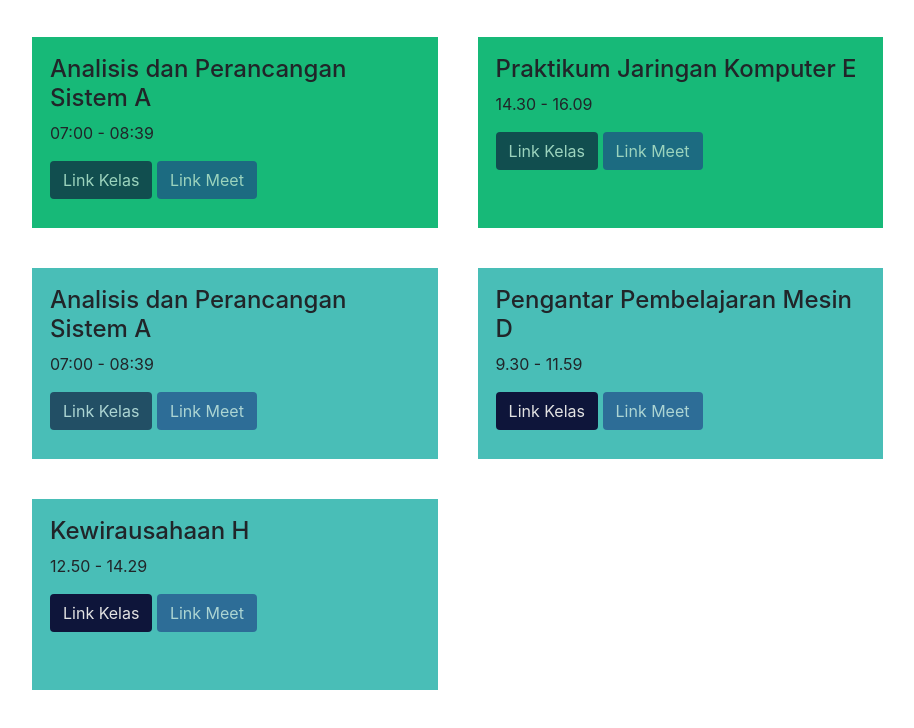
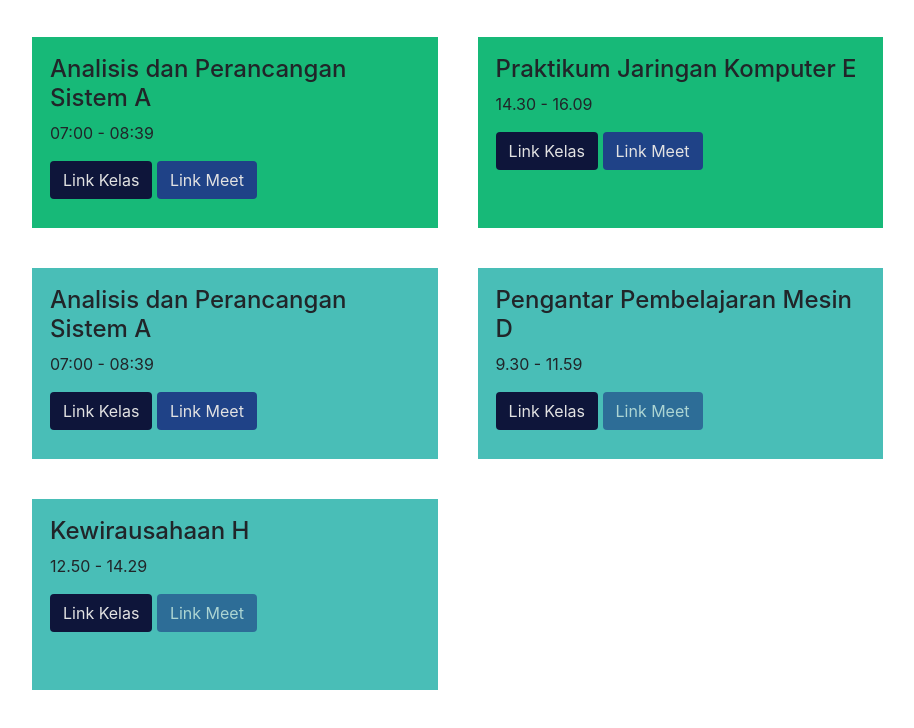
Before and after one commit to NofathZ/jadwal-kuliah, a plain HTML site: page index.html in a window 1280 px wide. Shown: the part 899-1627 px from the top of the page, without its empty margins (121-1035 px from the left). Drawn offline with nearby package versions, Linux system fonts and the light colour scheme.

Commit message:
enable some button

```diff
--- a/index.html
+++ b/index.html
@@ -86,16 +86,16 @@
                 <div class="content">
                     <h4>Analisis dan Perancangan Sistem A</h4>
                     <p>07:00 - 08:39</p>
-                    <a class="btn btn-color disabled" target="_blank" href="https://classroom.google.com/c/MjcxNDg1ODYxNDE3?cjc=nh7v6vf" role="button" >Link Kelas</a>
-                    <a class="btn btn-clr disabled" target="_blank" href="https://us02web.zoom.us/j/84229420354?pwd=NWRXTURVc2NjZHN4Mm1IcW9NaGlUUT09" role="button" target="_blank">Link Meet</a>
+                    <a class="btn btn-color" target="_blank" href="https://classroom.google.com/c/MjcxNDg1ODYxNDE3?cjc=nh7v6vf" role="button" >Link Kelas</a>
+                    <a class="btn btn-clr" target="_blank" href="https://us02web.zoom.us/j/84229420354?pwd=NWRXTURVc2NjZHN4Mm1IcW9NaGlUUT09" role="button" target="_blank">Link Meet</a>
                 </div>
             </div>
             <div class="column rabu">
                 <div class="content">
                     <h4>Praktikum Jaringan Komputer E</h4>
                     <p>14.30 - 16.09</p>
-                    <a class="btn btn-color disabled" target="_blank" href="#" role="button" >Link Kelas</a>
-                    <a class="btn btn-clr disabled" target="_blank" href="#" role="button" target="_blank">Link Meet</a>
+                    <a class="btn btn-color" target="_blank" href="#" role="button" >Link Kelas</a>
+                    <a class="btn btn-clr" target="_blank" href="#" role="button" target="_blank">Link Meet</a>
                 </div>
             </div>
 
@@ -104,8 +104,8 @@
                 <div class="content">
                     <h4>Analisis dan Perancangan Sistem A</h4>
                     <p>07:00 - 08:39</p>
-                    <a class="btn btn-color disabled" target="_blank" href="https://classroom.google.com/c/MjcxNDg1ODYxNDE3?cjc=nh7v6vf" role="button" >Link Kelas</a>
-                    <a class="btn btn-clr disabled" target="_blank" href="https://us02web.zoom.us/j/84229420354?pwd=NWRXTURVc2NjZHN4Mm1IcW9NaGlUUT09" role="button" target="_blank">Link Meet</a>
+                    <a class="btn btn-color" target="_blank" href="https://classroom.google.com/c/MjcxNDg1ODYxNDE3?cjc=nh7v6vf" role="button" >Link Kelas</a>
+                    <a class="btn btn-clr" target="_blank" href="https://us02web.zoom.us/j/84229420354?pwd=NWRXTURVc2NjZHN4Mm1IcW9NaGlUUT09" role="button" target="_blank">Link Meet</a>
                 </div>
             </div>
             <div class="column kamis">
```
